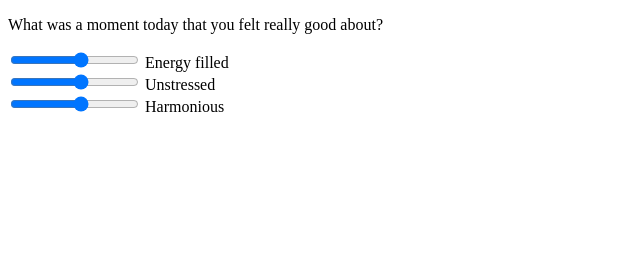
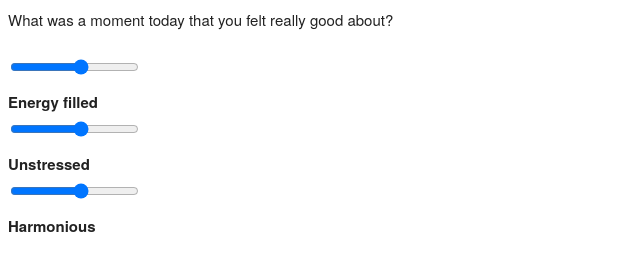
Before and after one commit to robin-persson/reflection-as-a-service, a plain HTML site: page index.html in a window 1280 px wide. Shown: the whole page, without its empty margins (0-640 px from the left). Drawn offline with nearby package versions, Linux system fonts and the light colour scheme.

Commit message:
Add skeleton

```diff
--- a/index.html
+++ b/index.html
@@ -1,6 +1,7 @@
 <!DOCTYPE html>
 <html>
   <head>
+    <link rel="stylesheet" href="https://cdnjs.cloudflare.com/ajax/libs/skeleton/2.0.4/skeleton.min.css" integrity="sha512-EZLkOqwILORob+p0BXZc+Vm3RgJBOe1Iq/0fiI7r/wJgzOFZMlsqTa29UEl6v6U6gsV4uIpsNZoV32YZqrCRCQ==" crossorigin="anonymous" referrerpolicy="no-referrer" />
     <title>Reflection as a Service</title>
   </head>
   <body>
```
